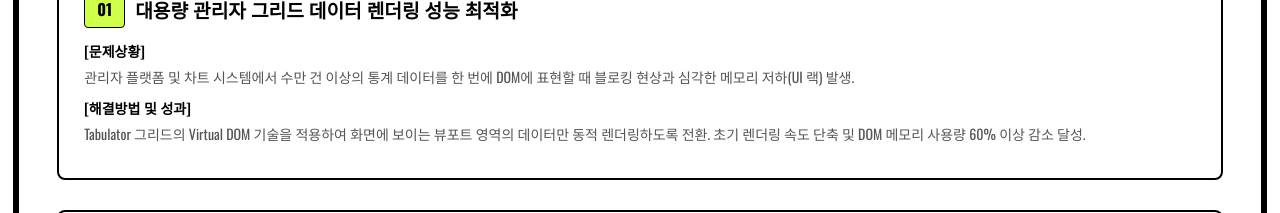
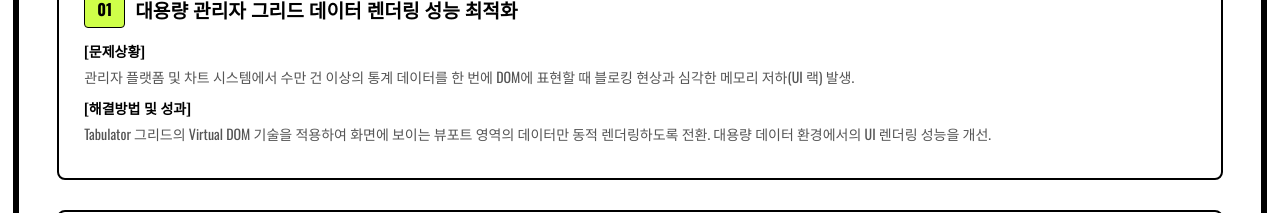
Before and after one commit to sylvia-y/portfolio-vue, a Vue app: page / in a window 1280 px wide. Shown: the part 1820-2033 px from the top of the page. Built offline with nearby package versions, Linux system fonts and the light colour scheme; a web font is replaced by a local one.

Commit message:
프로젝트 설명 수정

```diff
--- a/public/js/lang/ko.js
+++ b/public/js/lang/ko.js
@@ -132,8 +132,9 @@ export default {
         <p class="trouble-card-sub">[문제상황]</p>
         <p class="trouble-card-desc">관리자 플랫폼 및 차트 시스템에서 수만 건 이상의 통계 데이터를 한 번에 DOM에 표현할 때 블로킹 현상과 심각한 메모리 저하(UI 랙) 발생.</p>
         <p class="trouble-card-sub">[해결방법 및 성과]</p>
-        <p class="trouble-card-desc">Tabulator 그리드의 Virtual DOM 기술을 적용하여 화면에 보이는 뷰포트 영역의 데이터만 동적 렌더링하도록 전환.
-        초기 렌더링 속도 단축 및 DOM 메모리 사용량 60% 이상 감소 달성.</p>
+        <p class="trouble-card-desc">Tabulator 그리드의 Virtual DOM 기술을 적용하여 화면에 보이는 뷰포트 영역의 데이터만
+        동적 렌더링하도록 전환.
+        대용량 데이터 환경에서의 UI 렌더링 성능을 개선.</p>
       </article>
 
       <!-- Issue 2 -->
```
